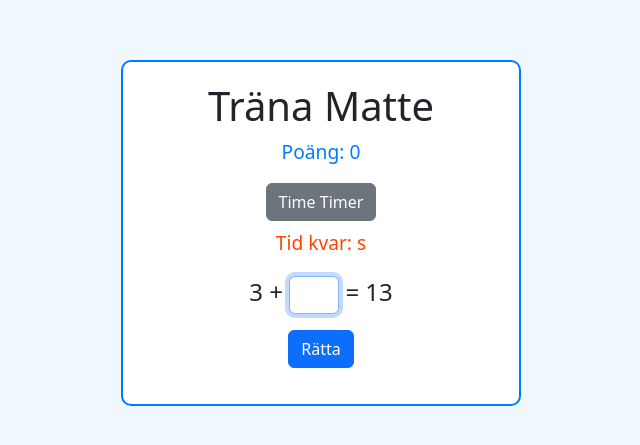
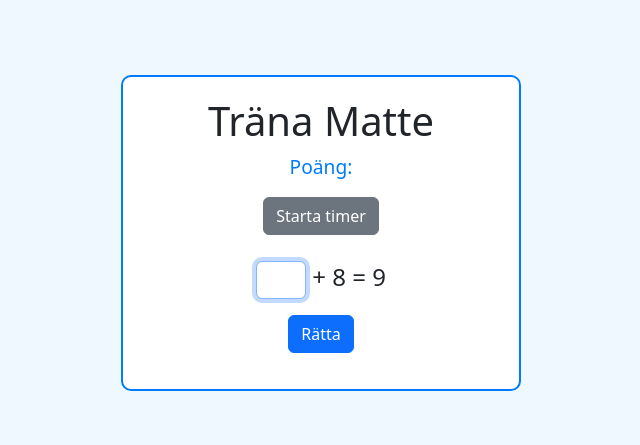
Before and after one commit to kada42/kada42.github.io, a plain HTML site: page index.html in a window 1280 px wide. Shown: the part 167-612 px from the top of the page, without its empty margins (319-959 px from the left). Drawn offline with nearby package versions, Linux system fonts and the light colour scheme.

Commit message:
feat: added sessionStorage

```diff
--- a/index.html
+++ b/index.html
@@ -57,7 +57,7 @@
         }
         .timer {
             font-size: 1.2em;
-            color: #ff4500;
+            color: #f58157;
         }
     </style>
 </head>
@@ -65,9 +65,9 @@
 
 <div class="container">
     <h1>Träna Matte</h1>
-    <p class="score">Poäng: <span id="score">0</span></p>
-    <button class="btn btn-secondary mb-2" id="toggleTimerBtn" onclick="toggleTimer()">Time Timer</button>
-    <p class="timer">Tid kvar: <span id="timer"></span>s</p>
+    <p class="score">Poäng: <span id="score"></span></p>
+    <button class="btn btn-secondary mb-2" id="toggleTimerBtn" onclick="toggleTimer()">Starta timer</button>
+    <p class="timer"><span id="timeleft"></span> <span id="timer"></span></p>
     <div class="equation">
         <span id="leftPart" class="fs-4"></span>
         <span id="operator" class="fs-4"></span>
@@ -83,10 +83,16 @@
 
 <script>
     let correctAnswer;
-    let score = 0;
+    let score = sessionStorage.getItem("score");
     let timeLeft = 10;
     let timerInterval;
     let isTimerOn = false;  // Timer is off by default
+
+    function getScore() {
+        score = sessionStorage.getItem("score")
+        console.log(score)
+        document.getElementById("score").innerText = score // likely this that doesn't set
+    }
 
     function generateQuestion() {
         let num1 = Math.floor(Math.random() * 10) + 1; // Random number from 1 to 10
@@ -157,7 +163,8 @@
             resetTimer(); // Reset and start the timer for the new question
         } else {
             clearInterval(timerInterval);
-            document.getElementById('timer').innerText = ''; // Hide the timer display
+            document.getElementById('timeleft').innerText = ''
+            document.getElementById('timer').innerText = '';
         }
     }
 
@@ -170,7 +177,8 @@
         } else if (parsedAnswer === correctAnswer) {
             document.getElementById('correctMessage').innerText = 'Rätt svar! 😊🤩';
             score++;
-            document.getElementById('score').innerText = score;
+            sessionStorage.setItem("score", score);
+            document.getElementById('score').innerText = sessionStorage.getItem("score");
             clearInterval(timerInterval);
             setTimeout(generateQuestion, 1000); // Wait 1 second before showing a new question
         } else {
@@ -193,6 +201,7 @@
     function resetTimer() {
         clearInterval(timerInterval);
         timeLeft = 10;
+        document.getElementById('timeleft').innerText = 'Tid kvar: '
         document.getElementById('timer').innerText = timeLeft;
         startTimer();
     }
@@ -217,7 +226,10 @@
         }
     });
 
-    window.onload = generateQuestion;
+    window.onload = function() {
+        getScore();
+        generateQuestion();
+    };
 </script>
 
 <!-- Bootstrap JS (optional) -->
```
